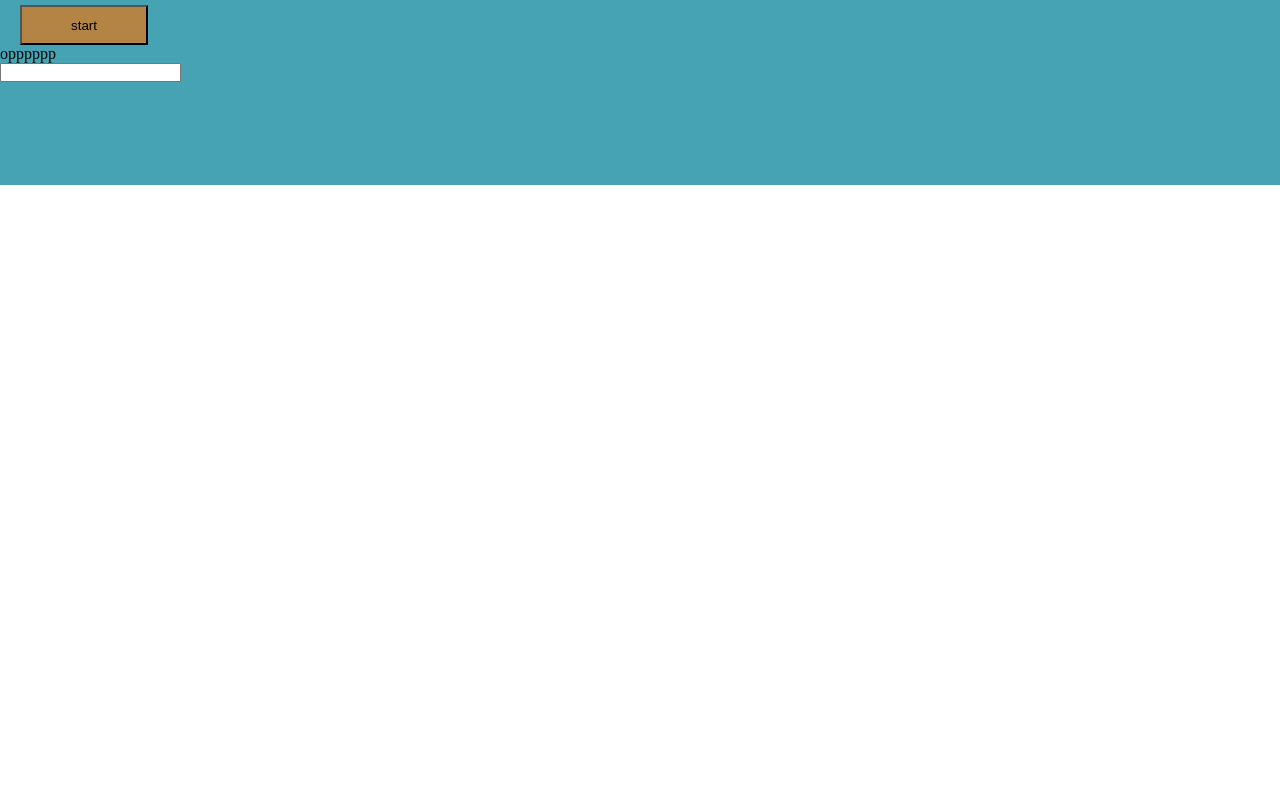
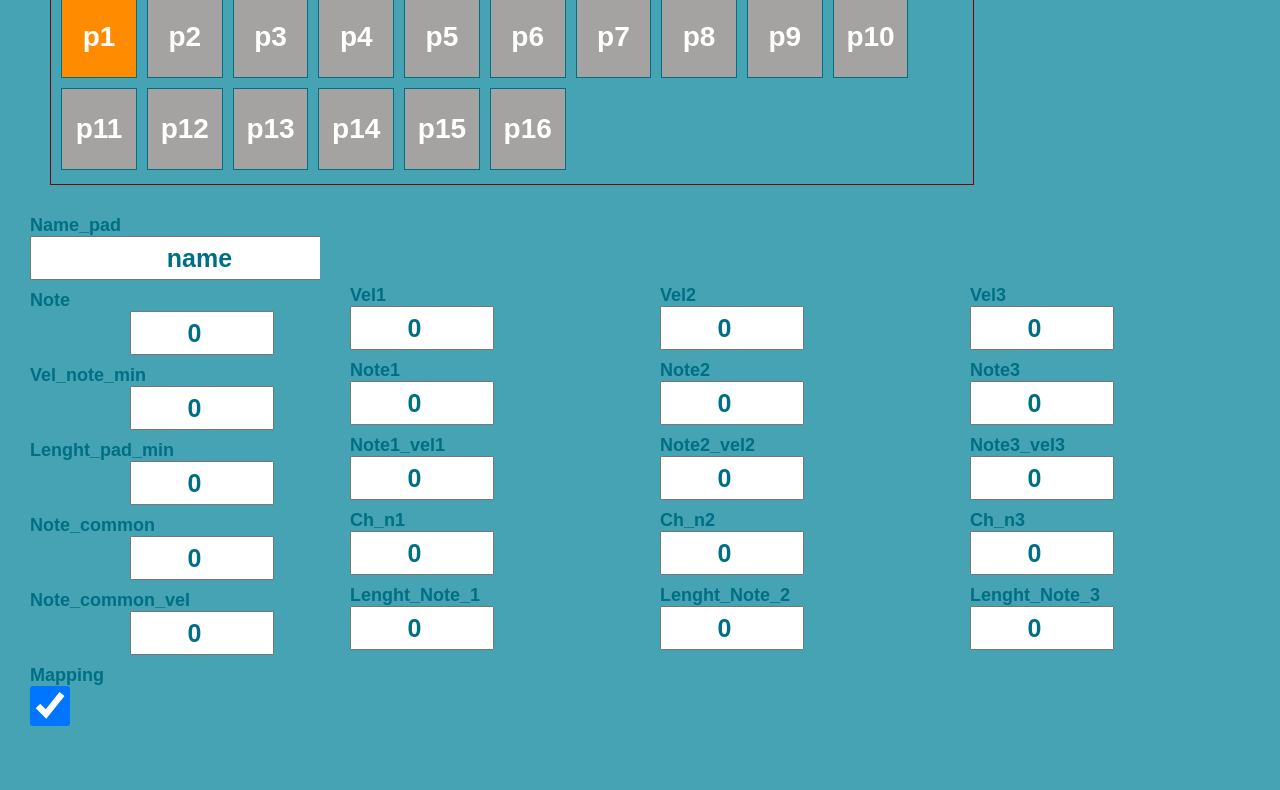
Before and after one commit to svanua/MIDI1, a plain HTML site: page data/index.html in a window 1280 px wide. Shown: the part 70-860 px from the top of the page. Before the commit the page ends 800 px from the top, so only its background shows below. Drawn offline with Linux system fonts and the light colour scheme.

Commit message:
Midi Http_interface

```diff
--- a/data/function.js
+++ b/data/function.js
@@ -0,0 +1,46 @@
+
+onload_page();
+
+function add_elemets_note(name_id_parant_elemet,id_note){
+    var blocks_elemets = '<label for="Vel'+id_note+'">Vel'+id_note+'</label>'+
+    '<input type="number" value="0"  name="Vel'+id_note+'">'+
+    '<label for="Note'+id_note+'">Note'+id_note+'</label>'+
+    '<input type="number" value="0"  name="Note'+id_note+'">'+
+    '<label for="Note'+id_note+'_vel'+id_note+'">Note'+id_note+'_vel'+id_note+'</label>'+
+    '<input type="number" value="0"  name="Note'+id_note+'_vel'+id_note+'">'+
+    '<label for="Ch_n'+id_note+'">Ch_n'+id_note+'</label>'+
+    '<input type="number" value="0"  name="Ch_n'+id_note+'">'+
+    '<label for="Lenght_Note_'+id_note+'">Lenght_Note_'+id_note+'</label>'+
+    '<input type="number" value="0"  name="Lenght_Note_'+id_note+'">'
+    document.getElementById(name_id_parant_elemet).innerHTML = blocks_elemets;
+}
+function add_list_profiles(name_id_parant_elemet,count_profile,active){
+
+    var blocks_elemets = "";
+    /*<li name="li_profile_1" class="active_profile profile_load">p1</li>
+    <li name="li_profile_1" class="profile_un_load">p1</li>
+    <li name="li_profile_1" class="profile_load">p1</li>
+    */
+    for (let i = 1; i <= count_profile; i++) {
+        if (i == active) {
+            blocks_elemets+='<li name="li_profile_'+i+'" class="active_profile profile_load">p'+i+'</li>';
+        }
+        else{
+            blocks_elemets+='<li name="li_profile_'+i+'" class="profile_no_load">p'+i+'</li>';
+        }
+    }
+    document.getElementById(name_id_parant_elemet).innerHTML = blocks_elemets;
+}
+
+function dynamic_elemenst(){
+    add_list_profiles("list_profiles",16,1);
+    add_elemets_note("mapping_vel1",1);
+    add_elemets_note("mapping_vel2",2);
+    add_elemets_note("mapping_vel3",3);
+    add_elemets_note("mapping_vel4",4);
+    console.log("dynamic_elemenst finish");
+}
+
+function onload_page(){
+    dynamic_elemenst();
+}
--- a/data/index.html
+++ b/data/index.html
@@ -11,23 +11,36 @@
     <header class="page-header">
         <p>MIDI<span>SERVER</span></p>
     </header>
-    <div id="current_profile">
+    <div id="profiles">
+        <ul id="list_profiles">
 
-    <button onclick="start_read">start</button>
-
-    <p>opppppp</p>
-  <input type="text">
-
+        </ul>
     </div>
 
-
     <div id="PAD1">
-
+        <label for="pad1_Name_pad_input">Name_pad</label>
+            <input type="text" value="name" name="pad1_Name_pad_input">
+        <label for="pad1_Note">Note</label>
+            <input type="number" value="0"  name="pad1_Note">
+        <label for="pad1_Vel_note_min">Vel_note_min</label>
+            <input type="number" value="0"  name="pad1_Vel_note_min">
+        <label for="pad1_Lenght_pad_min">Lenght_pad_min</label>
+            <input type="number" value="0"  name="pad1_Lenght_pad_min">
+        <label for="pad1_Note_common">Note_common</label>
+            <input type="number" value="0"  name="pad1_Note_common">
+        <label for="pad1_Note_common_vel">Note_common_vel</label>
+            <input type="number" value="0"  name="pad1_Note_common_vel">
+        <label for="pad1_Mapping_THRUE">Mapping</label>
+            <input type="checkbox" checked="true" name="pad1_Mapping_THRUE">
     </div>
 
-
     <div id="PAD2">
-
+        <div class="mapping">
+            <div id="mapping_vel1">wait load</div>
+            <div id="mapping_vel2">wait load</div>
+            <div id="mapping_vel3">wait load</div>
+            <div id="mapping_vel4">wait load</div>
+        </div>
 
     </div>
 
--- a/data/style.css
+++ b/data/style.css
@@ -2,6 +2,9 @@
 	padding:0;
 	margin:0;
 
+}
+body{
+    background-color: rgb(69 163 180);
 }
 .page-header{
     padding-left: 20px;
@@ -16,24 +19,98 @@
     color: white;
 }
 
-#current_profile{
-    width: 100%;
+#profiles{
+    width: 80%;
     height: 200px;
     background-color: rgb(69 163 180);
 }
-#current_profile button{
-    width: 10%;
+#list_profiles{
+    width: 90%;
+    height: 188px;
+    margin: auto;
+    border: 1px solid rgb(131 0 2);
+    padding-top: 10px;
+
+}
+#profiles li.active_profile {
+    background-color:rgb(255 140 0) !important;
+}
+#profiles li.profile_load {
+    background-color:rgb(115 69 30);
+}
+
+#profiles li.profile_no_load {
+    background-color:rgb(165 163 161);
+}
+#profiles li{
+    float: left;
+    width: 8%;
+    height: 80px;
+    line-height: 80px;
+    list-style: none;
+    border: 1px solid rgb(0 111 131);
+    margin-left: 10px;
+    margin-bottom: 10px;
+    text-align: center;
+
+    font-family: Arial, Helvetica, sans-serif;
+    font-size: 28px;
+    /*font-style: italic;*/
+    font-weight: 700;
+    color: white;
+}
+#PAD1 {
+    padding: 30px;
+    background-color: #45a3b4;
+    width: 250px;
+    float: left;
+}
+#PAD1 input{
+    display: block;
+    margin-bottom: 10px;
+}
+
+#PAD1 input[type="text"], input[type="number"]{
+    display: block;
+    line-height: 40px;
+    text-align: center;
+    color: rgb(0 111 131);
+    font-family: Arial, Helvetica, sans-serif;
+    font-size: 25px;
+    font-weight: 600;
+}
+#PAD2 input[type="number"] {
+    width:  140px;
+}
+
+#PAD1 input[type="number"]{
+    margin-left: 100px;
+    width: 140px;
+}
+#PAD2 {
+    margin-left: 25%;
+}
+#PAD1 input[type="checkbox"]{
+    width: 40px;
     height: 40px;
-    /*padding:0;*/
-	margin-left:20px;
-    margin-top: 20px;
-    background-color: rgb(180, 132, 69);
+}
+#PAD1 label,#PAD2 label{
+    font-family: Arial, Helvetica, sans-serif;
+    font-size: 18px;
+    /*font-style: italic;*/
+    font-weight: 700;
+    color: rgb(0 111 131);
+}
 
 
+#PAD2 label{
+    margin-top: 10px;
+    display: block;
 }
 
-#current_profile button:hover{
-    background-color: rgb(69, 180, 102);
-
-
+#mapping_vel1,#mapping_vel2,#mapping_vel3,#mapping_vel4{
+    float: left;
+    width: 250px;
+    background-color: #45a3b4;
+    padding: 90px 30px;
 }
```
